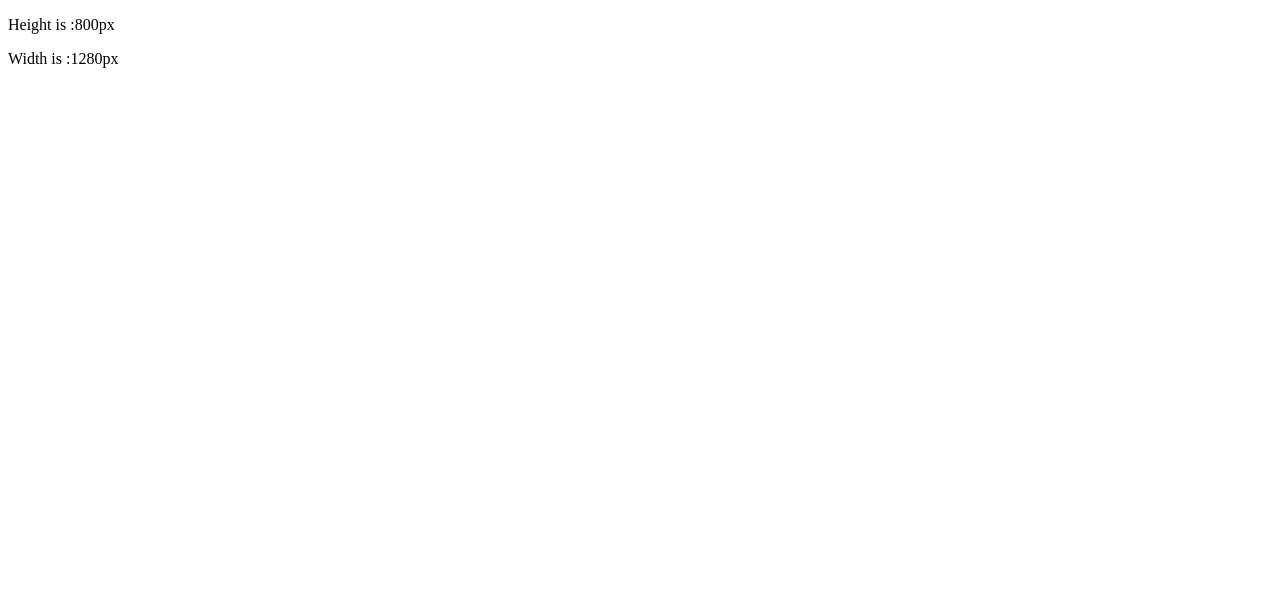
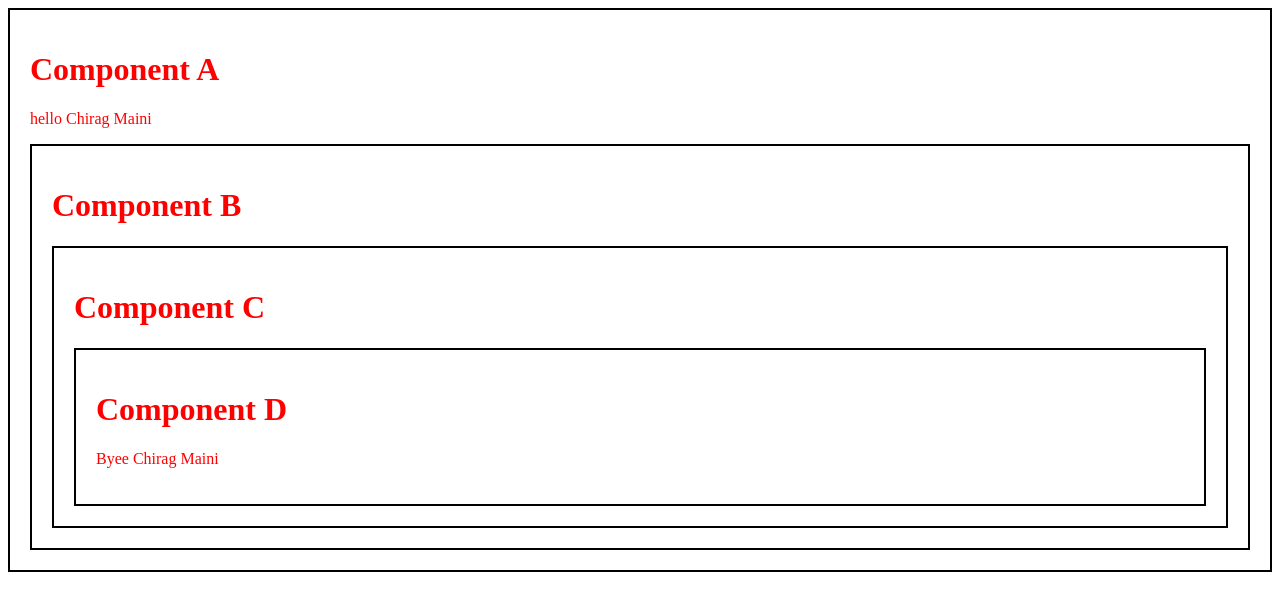
Before and after one commit to Chirag-04/react-practice-, a React (Vite) app in the folder demo/: page / in a window 1280 px wide. Shown: the top 610 px of the page. Built offline with nearby package versions, Linux system fonts and the light colour scheme.

Commit message:
covered useContext hook

```diff
--- a/demo/src/App.jsx
+++ b/demo/src/App.jsx
@@ -1,9 +1,11 @@
 import React from 'react'
 import MyComp from './Components/MyComp';
+import CompA from './Components/Context/CompA';
+import CompB from './Components/Context/CompB';
 const App = () => {
   return (
     <div>
-      <MyComp/>
+      <CompA/>
     </div>
   )
 }
--- /dev/null
+++ b/demo/src/Components/Context/CompA.jsx
@@ -0,0 +1,21 @@
+import React, { createContext, useContext, useState } from 'react' // step 1 to import createContext
+import './style.css'
+import CompB from './CompB'
+
+export const UserContext =  createContext();
+
+
+const CompA = () => {
+    const [name , setName] = useState("Chirag Maini");
+  return (
+    <div style={{color : "red" , border:"2px solid black", padding :"20px"}}>
+        <h1>Component A</h1>
+         <p>hello {name}</p>
+         <UserContext.Provider value={name}>
+        <CompB user={name} />
+        </UserContext.Provider>
+    </div>
+  )
+}
+
+export default CompA
--- /dev/null
+++ b/demo/src/Components/Context/CompB.jsx
@@ -0,0 +1,14 @@
+import React from 'react'
+import CompC from './CompC'
+
+const CompB = (props) => {
+  return (
+    <div style={{color : "red" , border:"2px solid black", padding :"20px"}}>
+      <h1>Component B</h1>
+      {/* <p>hello {props.user}</p> */}
+      <CompC/>
+    </div>
+  )
+}
+
+export default CompB
--- /dev/null
+++ b/demo/src/Components/Context/CompC.jsx
@@ -0,0 +1,16 @@
+import React, { useState } from 'react'
+import CompD from './CompD'
+
+const CompC = (props) => {
+
+  return (
+    <div style={{color : "red" , border:"2px solid black", padding :"20px"}}>
+
+        <h1>Component C</h1>
+        {/* <p>hello {props.user}</p> */}
+        <CompD/>
+    </div>
+  )
+}
+
+export default CompC
--- /dev/null
+++ b/demo/src/Components/Context/CompD.jsx
@@ -0,0 +1,14 @@
+import React, { useContext } from 'react'
+import { UserContext } from './CompA'
+
+const CompD = (props) => {
+    const user = useContext(UserContext);
+  return (
+    <div style={{color : "red" , border:"2px solid black", padding :"20px"}}>
+      <h1>Component D</h1>
+      <p>Byee {user}</p>
+    </div>
+  )
+}
+
+export default CompD
--- /dev/null
+++ b/demo/src/Components/Context/style.css
@@ -0,0 +1,4 @@
+.h1{
+    color: red;
+    border: 2px solid black;
+}
```
